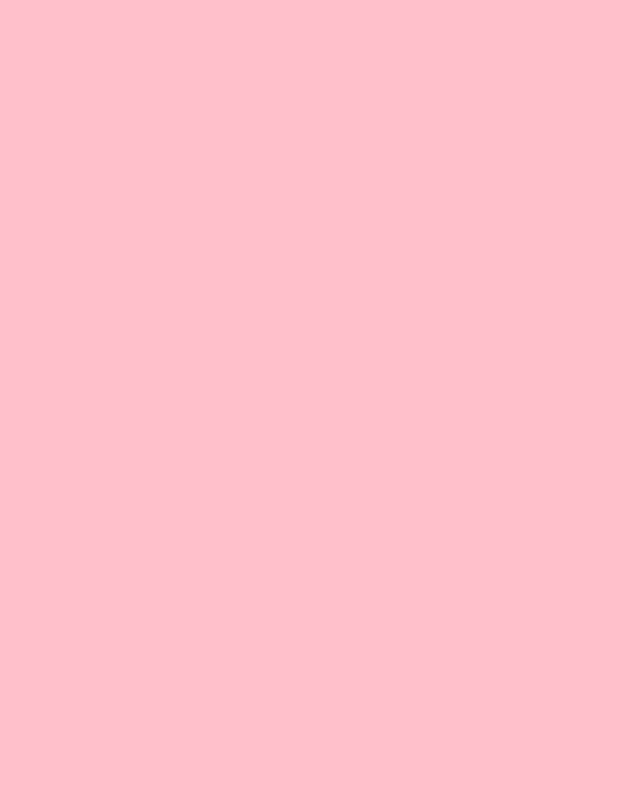
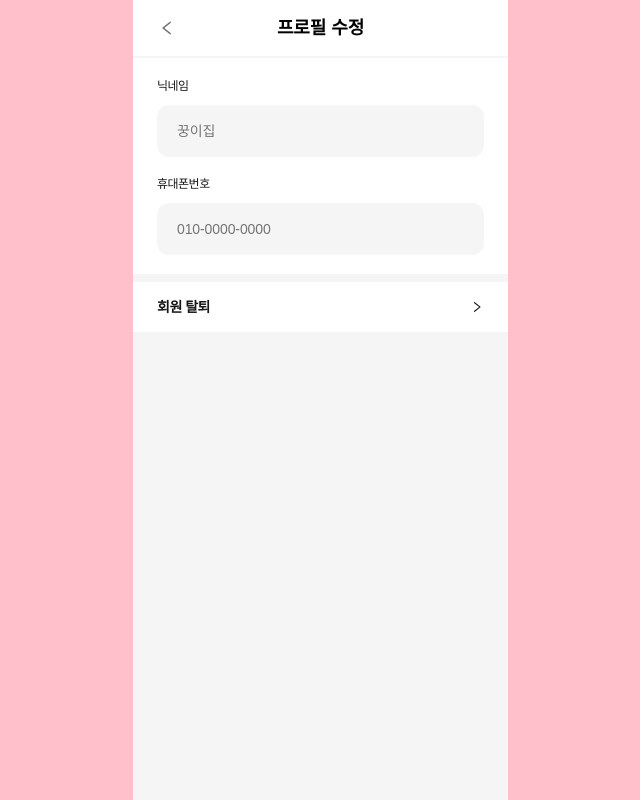
Before and after one commit to azure0929/Petnuri, a React (Vite) app: page /mypage/editinfo in a window 1280 px wide. Before the commit this address had no page. Shown: the whole page, without its empty margins (472-1112 px from the left). Built offline with nearby package versions, Linux system fonts and the light colour scheme.

Commit message:
style: 마이페이지 프로필 수정 완료

```diff
--- a/src/App.tsx
+++ b/src/App.tsx
@@ -7,6 +7,7 @@ import PetTalk from '@/pages/petTalk';
 import Concern from '@/pages/petTalk/concern';
 import FreeTalk from '@/pages/petTalk/freetalk';
 import MyPage from './pages/mypage/MyPage';
+import EditInfo from './pages/mypage/EditInfo';
 
 import './styles/common.scss';
 import './styles/globalstyle.scss';
@@ -50,6 +51,10 @@ const App = () => {
         path="/mypage"
         element={<MyPage />}
       />
+      <Route
+        path="/mypage/editinfo"
+        element={<EditInfo />}
+      />
     </Routes>
   );
 };
--- /dev/null
+++ b/src/pages/mypage/EditInfo.tsx
@@ -0,0 +1,39 @@
+import Background from '@/components/Background';
+import styles from '@/styles/editinfo.module.scss';
+import { AiOutlineLeft, AiOutlineRight } from 'react-icons/ai';
+import { useNavigate } from 'react-router-dom';
+
+const EditInfo = () => {
+  const navigate = useNavigate();
+  const onClickBack = () => {
+    navigate(-1);
+  };
+  return (
+    <Background>
+      <div className={styles.contain}>
+        <div className={styles.header}>
+          <AiOutlineLeft
+            className={styles.icon}
+            onClick={onClickBack}
+          />
+          프로필 수정
+        </div>
+        <div className={styles.contents}>
+          <div>
+            닉네임
+            <input placeholder="꿍이집" />
+          </div>
+          <div>
+            휴대폰번호
+            <input placeholder="010-0000-0000" />
+          </div>
+        </div>
+        <div className={styles.exit}>
+          회원 탈퇴
+          <AiOutlineRight />
+        </div>
+      </div>
+    </Background>
+  );
+};
+export default EditInfo;
--- a/src/pages/mypage/MyPage.tsx
+++ b/src/pages/mypage/MyPage.tsx
@@ -4,6 +4,7 @@ import styles from '@/styles/mypage.module.scss';
 import { IoIosAdd } from 'react-icons/io';
 import { IoSettingsSharp } from 'react-icons/io5';
 import { AiOutlineRight } from 'react-icons/ai';
+import { Link } from 'react-router-dom';
 
 const MyPage = () => {
   return (
@@ -25,7 +26,9 @@ const MyPage = () => {
             <p className={styles.email}>Yu-jin@kakao.com</p>
           </div>
           <div className={styles.setting}>
-            <IoSettingsSharp />
+            <Link to="/mypage/editinfo">
+              <IoSettingsSharp />
+            </Link>
           </div>
         </div>
         <div className={styles.space}></div>
--- /dev/null
+++ b/src/styles/editinfo.module.scss
@@ -0,0 +1,79 @@
+@import '@/styles/common.scss';
+
+.contain {
+  width: 100%;
+  height: 100%;
+  background-color: #f5f5f5;
+  .header {
+    width: 100%;
+    height: 56px;
+    background-color: #ffffff;
+    font-size: 18px;
+    line-height: 24px;
+    letter-spacing: -0.1px;
+    position: relative;
+    display: flex;
+    justify-content: center;
+    align-items: center;
+    font-weight: bold;
+    .icon {
+      position: absolute;
+      left: 25px;
+      top: 50%;
+      transform: translate(0, -50%);
+      color: #707070;
+    }
+  }
+  .contents {
+    width: 100%;
+    height: 216px;
+    background-color: #ffffff;
+    margin-top: 2px;
+    display: flex;
+    justify-content: center;
+    align-items: center;
+    flex-direction: column;
+    padding: 10px 0;
+    div {
+      display: flex;
+      flex-direction: column;
+      align-items: start;
+      justify-content: center;
+      gap: 10px;
+      height: 50%;
+      font-size: 12px;
+      color: #171717;
+      line-height: 18px;
+      letter-spacing: -0.5px;
+      input {
+        padding: 5px 20px;
+        width: 327px;
+        height: 52px;
+        background-color: #f5f5f5;
+        border-radius: 12px;
+        border: none;
+        font-size: 14px;
+        line-height: 20px;
+        letter-spacing: -0.1px;
+      }
+    }
+  }
+  .exit {
+    width: 100%;
+    height: 50px;
+    background-color: #ffffff;
+    margin-top: 8px;
+    display: flex;
+    justify-content: space-between;
+    align-items: center;
+    padding: 0 24px;
+    font-size: 14px;
+    line-height: 18px;
+    letter-spacing: -0.5px;
+    color: #171717;
+    font-weight: bold;
+    span {
+      color: #5c5c5c;
+    }
+  }
+}
```
